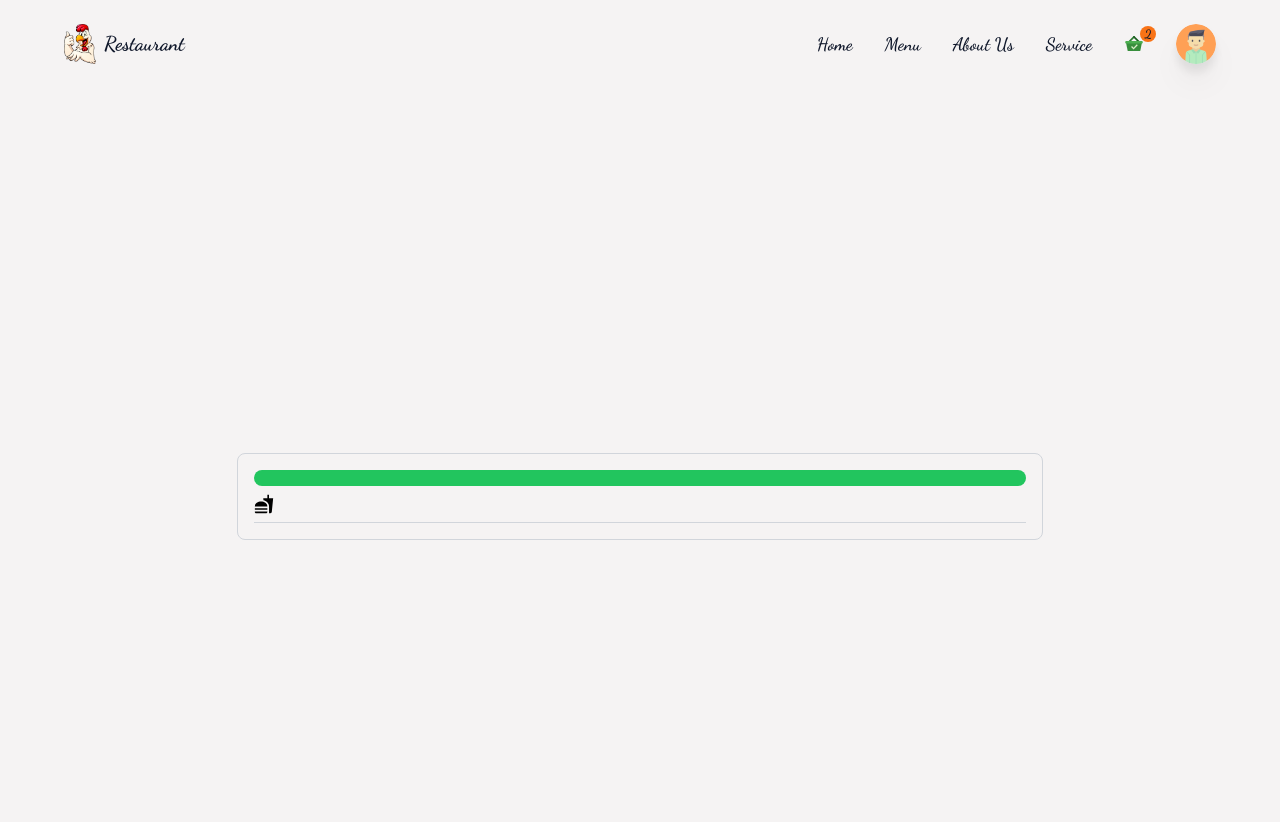
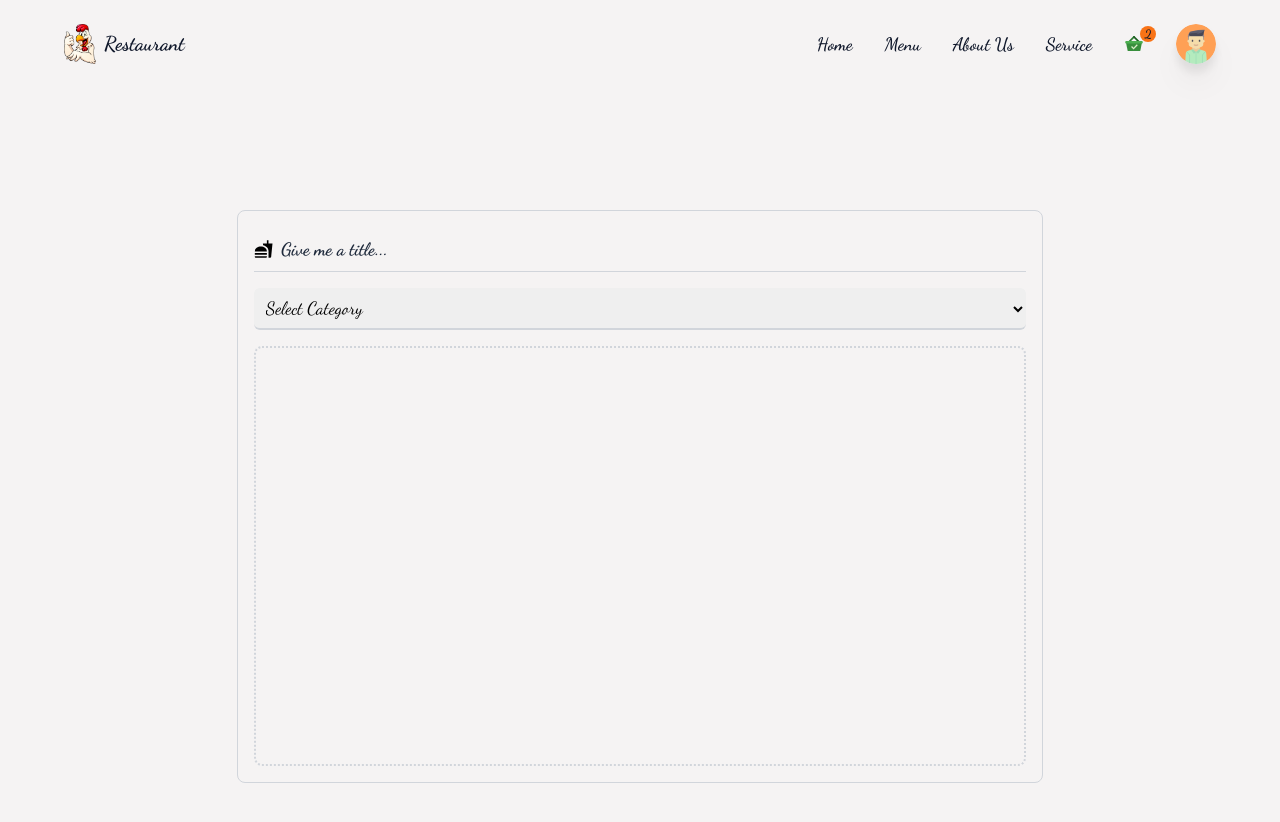
Before and after one commit to truc2203/food-delivery, a React (Vite) app: page /createItem in a window 1280 px wide. Shown: the top 822 px of the page. Built offline with nearby package versions, Linux system fonts and the light colour scheme.

Commit message:
loading img

```diff
--- a/src/components/CreateContainer.jsx
+++ b/src/components/CreateContainer.jsx
@@ -1,23 +1,30 @@
 import React, { useState } from "react";
 import { motion } from "framer-motion";
-import {MdFastfood} from 'react-icons/md'
+import { MdFastfood } from "react-icons/md";
+import { categories } from "../utils/data";
+import Loader from "./Loader";
 const CreateContainer = () => {
-  const [field, setField] = useState(true);
-  const [alert, setAlert] = useState(false);
+  const [title, setTitle] = useState("");
+  const [calories, setCalories] = useState("");
+  const [price, setPrice] = useState("");
+  const [category, setCategory] = useState(null);
+  const [imageAsset, setImageAsset] = useState(null);
+  const [field, setField] = useState(false);
+  const [alertStatus, setAlertStatus] = useState("danger");
   const [msg, setMsg] = useState(null);
+  const [isLoading, setIsLoading] = useState(false);
 
   return (
     <>
       <div className="w-full min-h-screen flex items-center justify-center">
-        <div className="w-[90%] md:w-[70%] border border-solid border-gray-300 rounded-lg p-4 flex flex-col items-center justify-center">
+        <div className="gap-4 w-[90%] md:w-[70%] border border-solid border-gray-300 rounded-lg p-4 flex flex-col items-center justify-center">
           {field && (
             <motion.p
-            initial={{ opacity: 0 }}
-            animate={{ opacity: 1 }}
-            exit={{ opacity: 0 }
-          }
-              className={`w-full p-2 rounded-lg text-center text-xl font-bold ${
-                alert === 'danger'
+              initial={{ opacity: 0 }}
+              animate={{ opacity: 1 }}
+              exit={{ opacity: 0 }}
+              className={`w-full  rounded-lg text-center text-xl font-bold ${
+                alert === "danger"
                   ? "bg-red-400 text-red-900"
                   : "bg-green-500 text-green-800"
               }`}
@@ -26,10 +33,42 @@
             </motion.p>
           )}
 
-              <div className="w-full py-2 border-b border-gray-300 flex items-center">
-                <MdFastfood className="icon-style"/>
-              </div>
-
+          <div className="w-full py-2 border-b border-gray-300 flex items-center gap-2">
+            <MdFastfood className="icon-style" />
+            <input
+              type="text"
+              required
+              value={title}
+              onChange={(e) => setTitle(e.target.value)}
+              placeholder={"Give me a title..."}
+              className="w-full text-lg bg-transparent font-bold outline-none border-none placeholder:text-slate-800"
+            />
+          </div>
+          <div className="w-full">
+            <select
+              onChange={(e) => setCategory(e.target.value)}
+              name=""
+              id=""
+              className="rounded-md p-2 outline-none w-full text-lg cursor-pointer border-b-2 border-gray-300"
+            >
+              <option value="other" className="bg-white ">
+                Select Category
+              </option>
+              {categories &&
+                categories.map((item, i) => (
+                  <option
+                    key={item.id}
+                    value={item.urlParamName}
+                    className="text-lg border-0 outline-none bg-white capitalize text-slate-900"
+                  >
+                    {item.name}
+                  </option>
+                ))}
+            </select>
+          </div>
+          <div className="w-full group flex items-center justify-center flex-col border-2 border-dotted border-gray-300 h-225 md:h-420 cursor-pointer rounded-lg">
+            {isLoading ? <Loader /> : <></>}
+          </div>
         </div>
       </div>
     </>
--- a/src/components/HomeContainer.jsx
+++ b/src/components/HomeContainer.jsx
@@ -2,7 +2,7 @@
 import Delivery from "../assets/delivery.png";
 import HeroBg from '../assets/heroBg.png'
 import I1 from '../assets/i1.png'
-import heroData from '../utils/data';
+import {heroData} from '../utils/data';
 
 const HomeContainer = () => {
   return (
--- /dev/null
+++ b/src/components/Loader.jsx
@@ -0,0 +1,28 @@
+import React from "react";
+
+const Loader = () => {
+  return (
+    <div class="text-center">
+      <div role="status">
+        <svg
+          class="inline mr-2 w-8 h-8 text-gray-200 animate-spin dark:text-gray-600 fill-blue-600"
+          viewBox="0 0 100 101"
+          fill="none"
+          xmlns="http://www.w3.org/2000/svg"
+        >
+          <path
+            d="M100 50.5908C100 78.2051 77.6142 100.591 50 100.591C22.3858 100.591 0 78.2051 0 50.5908C0 22.9766 22.3858 0.59082 50 0.59082C77.6142 0.59082 100 22.9766 100 50.5908ZM9.08144 50.5908C9.08144 73.1895 27.4013 91.5094 50 91.5094C72.5987 91.5094 90.9186 73.1895 90.9186 50.5908C90.9186 27.9921 72.5987 9.67226 50 9.67226C27.4013 9.67226 9.08144 27.9921 9.08144 50.5908Z"
+            fill="currentColor"
+          />
+          <path
+            d="M93.9676 39.0409C96.393 38.4038 97.8624 35.9116 97.0079 33.5539C95.2932 28.8227 92.871 24.3692 89.8167 20.348C85.8452 15.1192 80.8826 10.7238 75.2124 7.41289C69.5422 4.10194 63.2754 1.94025 56.7698 1.05124C51.7666 0.367541 46.6976 0.446843 41.7345 1.27873C39.2613 1.69328 37.813 4.19778 38.4501 6.62326C39.0873 9.04874 41.5694 10.4717 44.0505 10.1071C47.8511 9.54855 51.7191 9.52689 55.5402 10.0491C60.8642 10.7766 65.9928 12.5457 70.6331 15.2552C75.2735 17.9648 79.3347 21.5619 82.5849 25.841C84.9175 28.9121 86.7997 32.2913 88.1811 35.8758C89.083 38.2158 91.5421 39.6781 93.9676 39.0409Z"
+            fill="currentFill"
+          />
+        </svg>
+        <span class="sr-only">Loading...</span>
+      </div>
+    </div>
+  );
+};
+
+export default Loader;
--- a/src/components/MainContainer.jsx
+++ b/src/components/MainContainer.jsx
@@ -6,7 +6,6 @@
     <>
       <div className="w-full h-auto flex flex-col items-center justify-center">
         <HomeContainer/>
-        <CreateContainer/>
       </div>
     </>
   );
--- a/src/components/index.js
+++ b/src/components/index.js
@@ -2,3 +2,4 @@
 export { defaults as MainContainer } from "./MainContainer.jsx";
 export { defaults as CreateContainer } from "./CreateContainer.jsx";
 export { defaults as HomeContainer } from "./HomeContainer.jsx";
+export {defaults as Loader} from './Loader.jsx'
--- a/src/utils/data.js
+++ b/src/utils/data.js
@@ -1,14 +1,74 @@
-import I1 from '../assets/i1.png'
-import F1 from '../assets/f1.png'
-import C3 from '../assets/c3.png'
-import FI1 from '../assets/fi1.png'
+import I1 from "../assets/i1.png";
+import F1 from "../assets/f1.png";
+import C3 from "../assets/c3.png";
+import FI1 from "../assets/fi1.png";
 
+export const heroData = [
+  {
+    id: 1,
+    name: "Icecream",
+    desc: "Chocolate & Vanilla",
+    price: "5.5",
+    imgScr: I1,
+  },
+  {
+    id: 1,
+    name: "Strawberries",
+    desc: "Fresh Strawberries",
+    price: "8.5",
+    imgScr: F1,
+  },
+  {
+    id: 1,
+    name: "Chicken Kebab",
+    desc: "Mixed Kebab Plate",
+    price: "10.5",
+    imgScr: C3,
+  },
+  {
+    id: 1,
+    name: "Fish Kebab",
+    desc: "Mixed Fish Kebab",
+    price: "5.5",
+    imgScr: FI1,
+  },
+];
 
-const heroData = [
-    {id:1,name:'Icecream',desc : 'Chocolate & Vanilla', price : '5.5', imgScr : I1},
-    {id:1,name:'Strawberries',desc : 'Fresh Strawberries', price : '8.5', imgScr : F1},
-    {id:1,name:'Chicken Kebab',desc : 'Mixed Kebab Plate', price : '10.5', imgScr : C3},
-    {id:1,name:'Fish Kebab',desc : 'Mixed Fish Kebab', price : '5.5', imgScr : FI1},
-  ]
+export const categories = [
+  {
+    id: 1,
+    name: "Chicken",
+    urlParamName: "chicken",
+  },
+  {
+    id: 2,
+    name: "Curry",
+    urlParamName: "curry",
+  },
+  {
+    id: 3,
+    name: "Rice",
+    urlParamName: "rice",
+  },
+  {
+    id: 4,
+    name: "Fish",
+    urlParamName: "fish",
+  },
+  {
+    id: 5,
+    name: "Fruits",
+    urlParamName: "fruits",
+  },
+  {
+    id: 6,
+    name: "Icecreams",
+    urlParamName: "icecreams",
+  },
 
-export default heroData
+  {
+    id: 7,
+    name: "Soft Drinks",
+    urlParamName: "drinks",
+  },
+];
```
